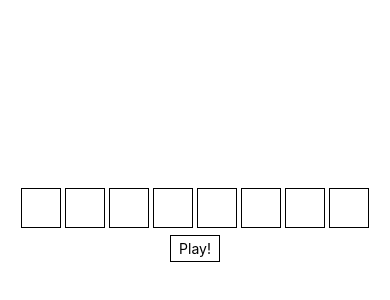
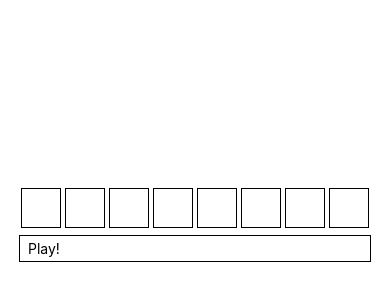
Before and after one commit to pixel-rain/crane-forest, a React Native app: screen / in a window 390 px wide. Shown: the part 198-498 px from the top of the page. Built offline with nearby package versions, Linux system fonts and the light colour scheme.

Commit message:
added redux

```diff
--- a/App.tsx
+++ b/App.tsx
@@ -1,93 +1,20 @@
-import React, { useState } from 'react';
-import { StyleSheet, Text, View, TouchableHighlight } from 'react-native';
-import { Audio } from 'expo-av';
+import React from 'react';
+import { StyleSheet, View } from 'react-native';
+import Player from './components/Player';
+import {Provider} from 'react-redux';
+import { createStore } from 'redux';
+import rootReducer from './reducers/rootReducer';
 
 export default function App() {
 
-  const [notes, setNote] = useState({
-    violin_G3_05_forte: false,
-    violin_A3_05_forte: false,
-    violin_B3_05_forte: false,
-    violin_C4_05_forte: false,
-    violin_D4_05_forte: false,
-    violin_E4_05_forte: false,
-    violin_F4_05_forte: false,
-    violin_G4_05_forte: false
-  });
-
-  const soundAssets = {
-    violin_G3_05_forte: require('./assets/sounds/violin_G3_05_forte.mp3'),
-    violin_A3_05_forte: require('./assets/sounds/violin_A3_05_forte.mp3'),
-    violin_B3_05_forte: require('./assets/sounds/violin_B3_05_forte.mp3'),
-    violin_C4_05_forte: require('./assets/sounds/violin_C4_05_forte.mp3'),
-    violin_D4_05_forte: require('./assets/sounds/violin_D4_05_forte.mp3'),
-    violin_E4_05_forte: require('./assets/sounds/violin_E4_05_forte.mp3'),
-    violin_F4_05_forte: require('./assets/sounds/violin_F4_05_forte.mp3'),
-    violin_G4_05_forte: require('./assets/sounds/violin_G4_05_forte.mp3'),
-  }
-
-  async function playSound(key: string) {
-    const soundObject = new Audio.Sound();
-    try {
-      await soundObject.loadAsync(soundAssets[key]);
-      await soundObject.playAsync();
-    }
-    catch (error) {
-      console.log(error.message)
-    }
-  }
-
-  const buttons = [
-    'violin_G3_05_forte',
-    'violin_A3_05_forte',
-    'violin_B3_05_forte',
-    'violin_C4_05_forte',
-    'violin_D4_05_forte',
-    'violin_E4_05_forte',
-    'violin_F4_05_forte',
-    'violin_G4_05_forte'
-  ].map(i =>
-    <TouchableHighlight
-      style={{...styles.key, backgroundColor: notes[i] ? 'black' : 'white'}}
-      onPress={() =>
-        notes[i] ? setNote(prevState => {return {...prevState, [i]: false}}) : setNote(prevState => {return {...prevState, [i]: true}})
-      }
-      underlayColor={notes[i] ? "white" : "black"}
-      key={i}
-    >
-      <Text></Text>
-    </TouchableHighlight>
-  );
+  const store = createStore(rootReducer);
 
   return (
-    <View style={styles.container}>
-      <View style={styles.keyBox}>
-        {buttons}
+    <Provider store={store}>
+      <View style={styles.container}>
+        <Player />
       </View>
-      <TouchableHighlight
-        style={styles.playButton}
-        onPress={() => {
-          function runIteration(keys: string[], delay: number) {
-            let cnt = 0;
-            let numTimes = keys.length;
-            function next() {
-              if (notes[keys[cnt]]) {
-                playSound(keys[cnt]);
-              }
-              cnt++;
-              if (cnt < numTimes) {
-                  setTimeout(next, delay);
-              }
-            }
-            next();
-          }
-          const keys = Object.keys(notes).filter(note => notes[note]);
-          runIteration(keys, 500);
-        }}
-      >
-        <Text>Play!</Text>
-      </TouchableHighlight>
-    </View>
+    </Provider>
   );
 }
 
@@ -98,20 +25,4 @@ const styles = StyleSheet.create({
     alignItems: 'center',
     justifyContent: 'center',
   },
-  key: {
-    width: 40,
-    height: 40,
-    margin: 2,
-    borderWidth: 1
-  },
-  keyBox: {
-    flexDirection: 'row'
-  },
-  playButton: {
-    borderWidth: 1,
-    padding: 4,
-    paddingLeft: 8,
-    paddingRight: 8,
-    marginTop: 5
-  }
 });
--- /dev/null
+++ b/components/Player.tsx
@@ -0,0 +1,105 @@
+import React from 'react';
+import { StyleSheet, Text, View, TouchableHighlight } from 'react-native';
+import { Audio } from 'expo-av';
+import { useSelector, useDispatch } from 'react-redux';
+import { State } from '../reducers/rootReducer';
+
+export default function Player() {
+
+  const dispatch = useDispatch();
+  const notes = useSelector((state: State) => state.notes);
+
+  const soundAssets = {
+    violin_G3_05_forte: require('../assets/sounds/violin_G3_05_forte.mp3'),
+    violin_A3_05_forte: require('../assets/sounds/violin_A3_05_forte.mp3'),
+    violin_B3_05_forte: require('../assets/sounds/violin_B3_05_forte.mp3'),
+    violin_C4_05_forte: require('../assets/sounds/violin_C4_05_forte.mp3'),
+    violin_D4_05_forte: require('../assets/sounds/violin_D4_05_forte.mp3'),
+    violin_E4_05_forte: require('../assets/sounds/violin_E4_05_forte.mp3'),
+    violin_F4_05_forte: require('../assets/sounds/violin_F4_05_forte.mp3'),
+    violin_G4_05_forte: require('../assets/sounds/violin_G4_05_forte.mp3'),
+  }
+
+  async function playSound(key: string) {
+    const soundObject = new Audio.Sound();
+    try {
+      await soundObject.loadAsync(soundAssets[key]);
+      await soundObject.playAsync();
+    }
+    catch (error) {
+      console.log(error.message)
+    }
+  }
+
+  const buttons = [
+    'violin_G3_05_forte',
+    'violin_A3_05_forte',
+    'violin_B3_05_forte',
+    'violin_C4_05_forte',
+    'violin_D4_05_forte',
+    'violin_E4_05_forte',
+    'violin_F4_05_forte',
+    'violin_G4_05_forte'
+  ].map(i =>
+    <TouchableHighlight
+      style={{...styles.key, backgroundColor: notes[i] ? 'black' : 'white'}}
+      onPress={() =>
+        dispatch({ type: 'UPDATE_MELODY', payload: {[i]: notes[i] ? false : true} })
+      }
+      underlayColor={notes[i] ? "white" : "black"}
+      key={i}
+    >
+      <Text></Text>
+    </TouchableHighlight>
+  );
+
+  return (
+    <View>
+      <View style={styles.keyBox}>
+        {buttons}
+      </View>
+      <TouchableHighlight
+        style={styles.playButton}
+        onPress={() => {
+          function runIteration(keys: string[], delay: number) {
+            let cnt = 0;
+            let numTimes = keys.length;
+            function next() {
+              if (notes[keys[cnt]]) {
+                playSound(keys[cnt]);
+              }
+              cnt++;
+              if (cnt < numTimes) {
+                  setTimeout(next, delay);
+              }
+            }
+            next();
+          }
+          const keys = Object.keys(notes).filter(note => notes[note]);
+          runIteration(keys, 500);
+        }}
+      >
+        <Text>Play!</Text>
+      </TouchableHighlight>
+    </View>
+  );
+}
+
+const styles = StyleSheet.create({
+  key: {
+    width: 40,
+    height: 40,
+    margin: 2,
+    borderWidth: 1
+  },
+  keyBox: {
+    flexDirection: 'row'
+  },
+  playButton: {
+    borderWidth: 1,
+    padding: 4,
+    paddingLeft: 8,
+    paddingRight: 8,
+    marginTop: 5
+  },
+});
--- a/package.json
+++ b/package.json
@@ -13,11 +13,14 @@
     "react": "16.8.3",
     "react-dom": "16.8.3",
     "react-native": "https://github.com/expo/react-native/archive/sdk-35.0.0.tar.gz",
-    "react-native-web": "^0.11.7"
+    "react-native-web": "^0.11.7",
+    "react-redux": "^7.1.1",
+    "redux": "^4.0.4"
   },
   "devDependencies": {
     "@types/react": "^16.8.23",
     "@types/react-native": "^0.57.65",
+    "@types/react-redux": "^7.1.4",
     "babel-preset-expo": "^7.0.0",
     "typescript": "^3.4.5"
   },
--- /dev/null
+++ b/reducers/rootReducer.tsx
@@ -0,0 +1,32 @@
+const UPDATE_MELODY = 'UPDATE_MELODY';
+
+const initialState = {
+    notes: {
+        violin_G3_05_forte: false,
+        violin_A3_05_forte: false,
+        violin_B3_05_forte: false,
+        violin_C4_05_forte: false,
+        violin_D4_05_forte: false,
+        violin_E4_05_forte: false,
+        violin_F4_05_forte: false,
+        violin_G4_05_forte: false,
+    },
+};
+
+export interface State {
+    notes: object;
+}
+
+interface Action {
+    type: string;
+    payload: object;
+}
+
+export default function rootReducer(state: State = initialState, action: Action) {
+    switch (action.type) {
+        case UPDATE_MELODY:
+            return {...state, notes: {...state.notes, ...action.payload}};
+        default:
+            return state;
+    }
+}
```
Also changed, not shown: 1 other file (tests, documents, lock files or other folders).
